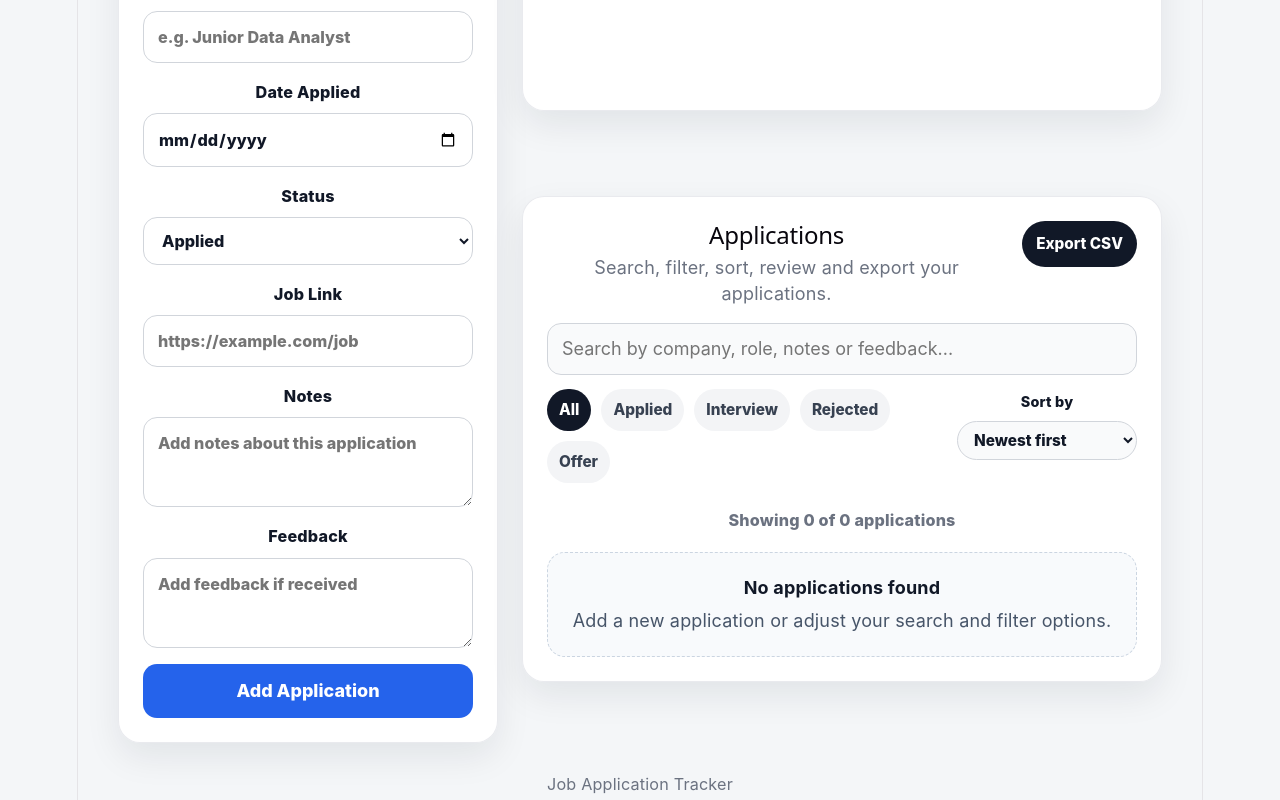
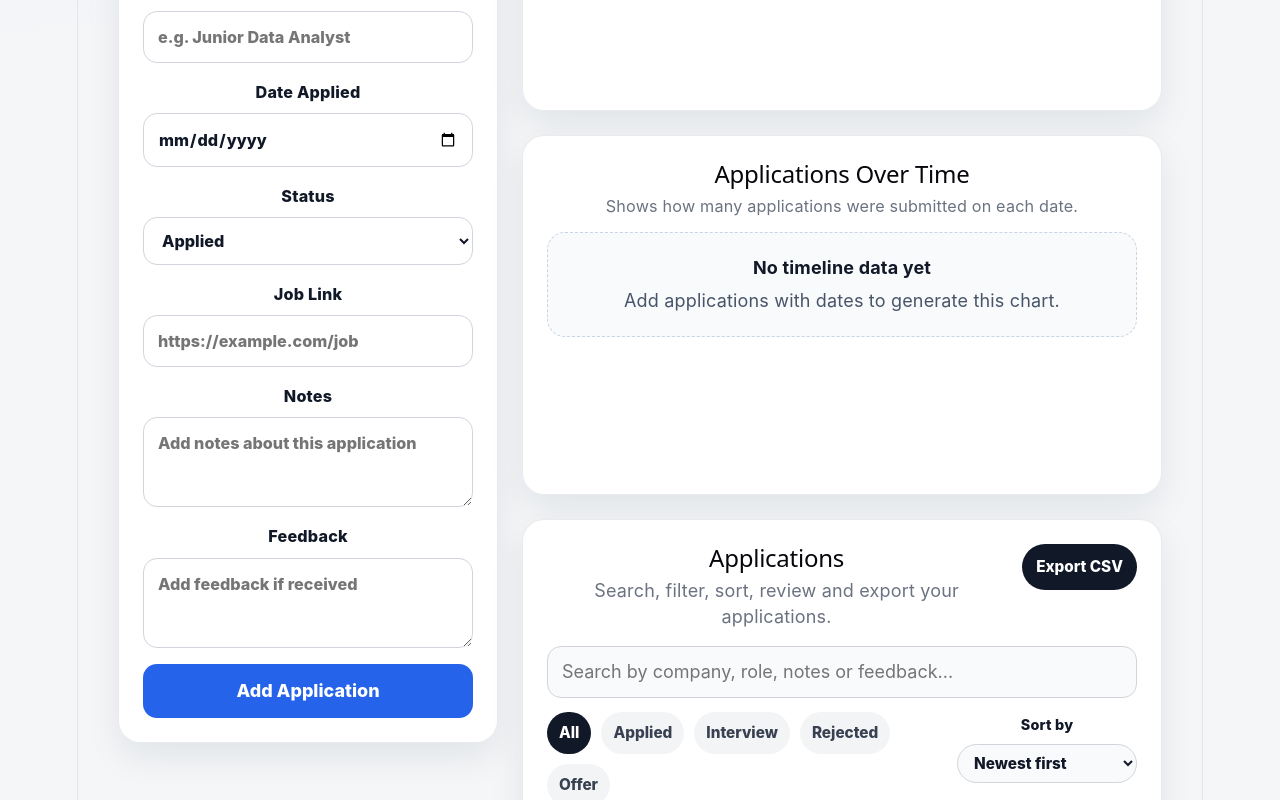
Before and after one commit to KrzysztofDrezek/job-application-tracker, a React (Vite) app: page / in a window 1280 px wide. Shown: the part 640-1440 px from the top of the page. Built offline with nearby package versions, Linux system fonts and the light colour scheme.

Commit message:
Add applications over time chart

```diff
--- a/src/App.css
+++ b/src/App.css
@@ -122,7 +122,7 @@ textarea {
 .form-card {
   display: grid;
   gap: 16px;
-  grid-row: span 2;
+  grid-row: span 3;
 }
 
 .form-title-row {
@@ -295,11 +295,18 @@ button:hover {
   background: #f9fafb;
 }
 
+.controls-row {
+  display: flex;
+  justify-content: space-between;
+  align-items: flex-start;
+  gap: 14px;
+  margin-bottom: 12px;
+}
+
 .filters {
   display: flex;
   flex-wrap: wrap;
   gap: 10px;
-  margin-bottom: 12px;
 }
 
 .filter-button {
@@ -321,14 +328,6 @@ button:hover {
 
 .active-filter:hover {
   background: #111827;
-}
-
-.controls-row {
-  display: flex;
-  justify-content: space-between;
-  align-items: flex-start;
-  gap: 14px;
-  margin-bottom: 12px;
 }
 
 .sort-control {
@@ -554,6 +553,14 @@ button:hover {
     width: 100%;
   }
 
+  .controls-row {
+    flex-direction: column;
+  }
+
+  .sort-control {
+    width: 100%;
+  }
+
   .application-item {
     grid-template-columns: 1fr;
   }
@@ -567,12 +574,4 @@ button:hover {
     flex-direction: row;
     flex-wrap: wrap;
   }
-
-  .controls-row {
-  flex-direction: column;
 }
-
-.sort-control {
-  width: 100%;
-}
-}
--- a/src/App.jsx
+++ b/src/App.jsx
@@ -1,5 +1,16 @@
 import { useEffect, useState } from "react";
-import { Cell, Pie, PieChart, ResponsiveContainer, Tooltip } from "recharts";
+import {
+  Bar,
+  BarChart,
+  CartesianGrid,
+  Cell,
+  Pie,
+  PieChart,
+  ResponsiveContainer,
+  Tooltip,
+  XAxis,
+  YAxis,
+} from "recharts";
 import "./App.css";
 
 function App() {
@@ -246,6 +257,23 @@ function App() {
     },
   ].filter((item) => item.value > 0);
 
+  const applicationsOverTimeData = Object.values(
+    applications.reduce((acc, application) => {
+      const date = application.dateApplied;
+
+      if (!acc[date]) {
+        acc[date] = {
+          date,
+          applications: 0,
+        };
+      }
+
+      acc[date].applications += 1;
+
+      return acc;
+    }, {})
+  ).sort((a, b) => new Date(a.date) - new Date(b.date));
+
   const statusColors = {
     Applied: "#2563eb",
     Interview: "#f59e0b",
@@ -463,6 +491,36 @@ function App() {
           )}
         </section>
 
+        <section className="card chart-card">
+          <div className="section-title">
+            <h2>Applications Over Time</h2>
+            <p>Shows how many applications were submitted on each date.</p>
+          </div>
+
+          {applicationsOverTimeData.length === 0 ? (
+            <div className="empty-state">
+              <strong>No timeline data yet</strong>
+              <p>Add applications with dates to generate this chart.</p>
+            </div>
+          ) : (
+            <div className="chart-wrapper">
+              <ResponsiveContainer width="100%" height={260}>
+                <BarChart data={applicationsOverTimeData}>
+                  <CartesianGrid strokeDasharray="3 3" />
+                  <XAxis dataKey="date" />
+                  <YAxis allowDecimals={false} />
+                  <Tooltip />
+                  <Bar
+                    dataKey="applications"
+                    fill="#2563eb"
+                    radius={[8, 8, 0, 0]}
+                  />
+                </BarChart>
+              </ResponsiveContainer>
+            </div>
+          )}
+        </section>
+
         <section className="card list-card">
           <div className="section-header">
             <div>
```
